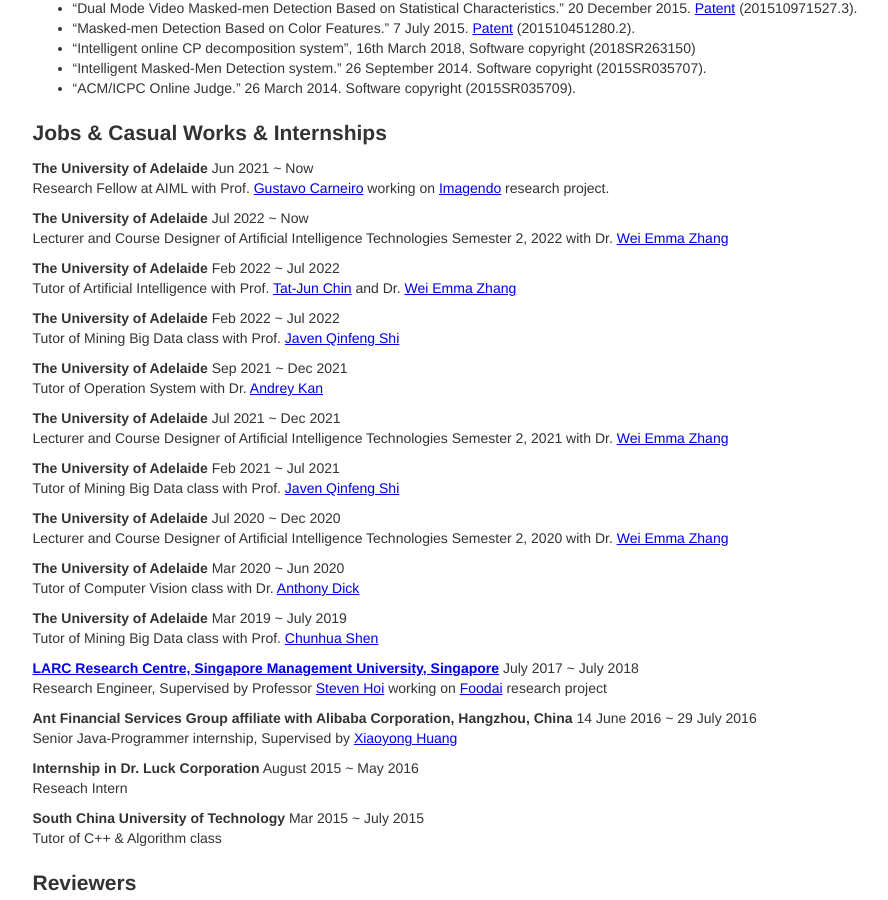
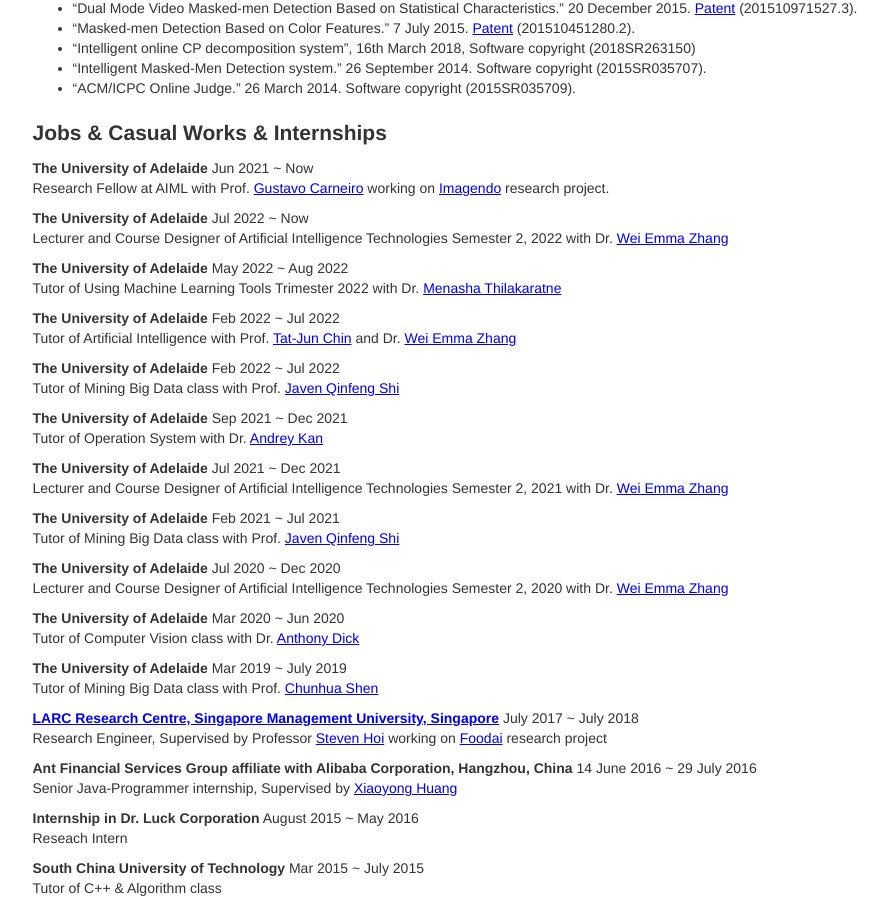
Before and after one commit to billhhh/whblog-omega, a Jekyll site: the page res/index.html, which Jekyll copies as it is, in a window 1280 px wide and 900 px high, scrolled down 1332 px. Shown: the whole window, without its empty margins (120-1008 px from the left). Built offline with Jekyll 4.4.1, drawn with Linux system fonts in a browser that asks for light colours.

Commit message:
Update index.html

```diff
--- a/res/index.html
+++ b/res/index.html
@@ -163,6 +163,12 @@
 
      <div class="row">
 	<strong>The University of Adelaide</strong>
+        <span class="time">May 2022 ~ Aug 2022</span>
+        <p>Tutor of Using Machine Learning Tools Trimester 2022 with Dr. <a href="https://researchers.adelaide.edu.au/profile/menasha.thilakaratne">Menasha Thilakaratne</a></p>
+      </div>
+
+     <div class="row">
+	<strong>The University of Adelaide</strong>
         <span class="time">Feb 2022 ~ Jul 2022</span>
         <p>Tutor of Artificial Intelligence with Prof. <a href="https://scholar.google.ca/citations?user=WyqGF10AAAAJ&hl=en">Tat-Jun Chin</a> and Dr. <a href="https://researchers.adelaide.edu.au/profile/wei.e.zhang">Wei Emma Zhang</a></p>
       </div>
```
